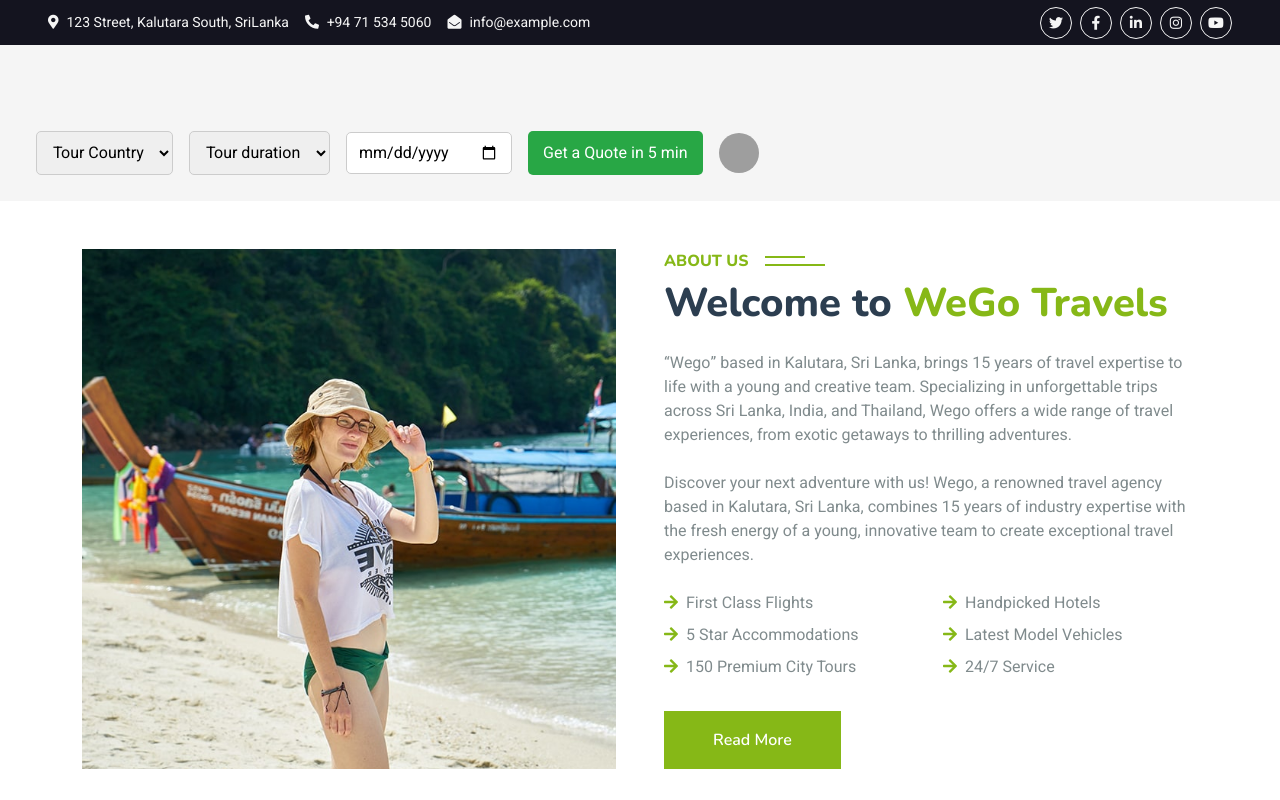
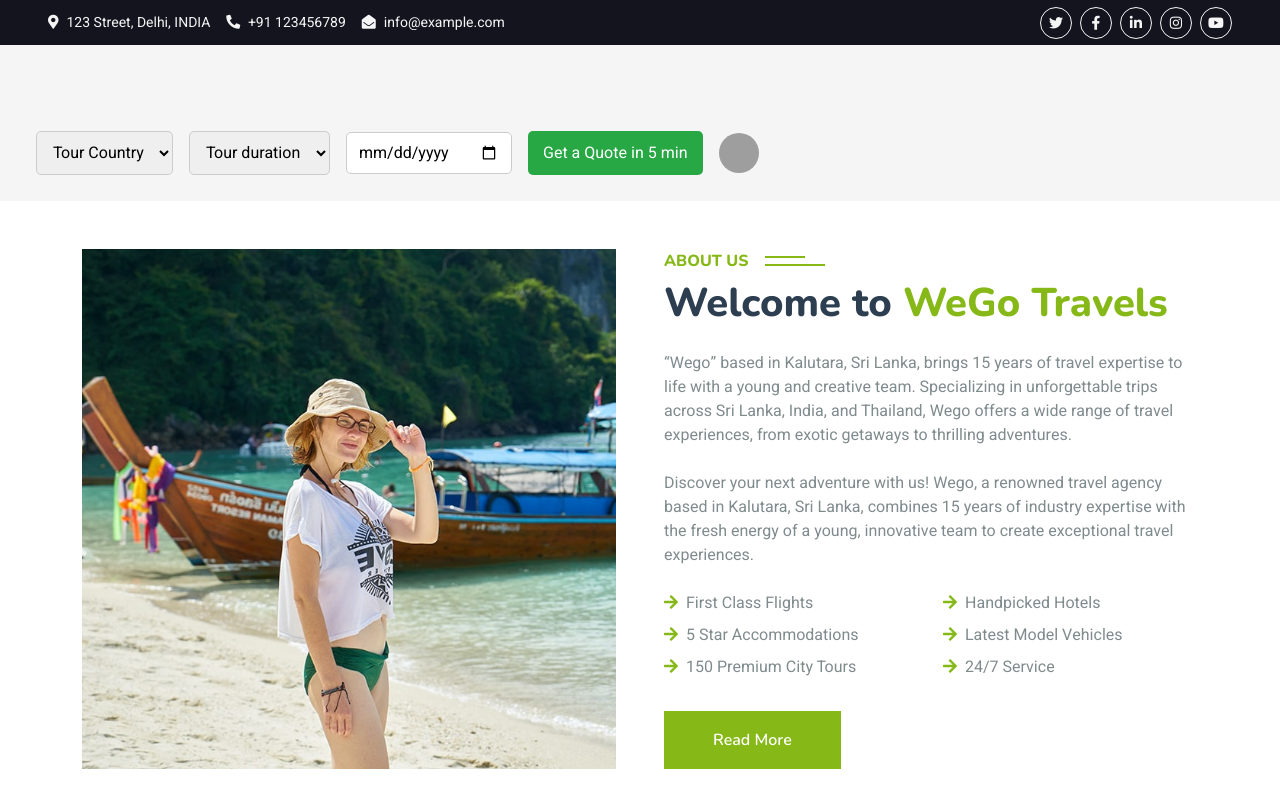
Before and after one commit to SATYAMSUMAN24/WEGO, a React (Create React App) app: page / in a window 1280 px wide. Shown: the top 800 px of the page. Built offline with nearby package versions, Linux system fonts and the light colour scheme; grey boxes are pictures that could not be loaded.

Commit message:
Header.jsx

```diff
--- a/src/components/Header.jsx
+++ b/src/components/Header.jsx
@@ -29,11 +29,11 @@ function Header() {
           >
             <small className="me-3 text-light">
               <i className="fa fa-map-marker-alt me-2" />
-              123 Street, Kalutara South, SriLanka
+              123 Street, Delhi, INDIA
             </small>
             <small className="me-3 text-light">
               <i className="fa fa-phone-alt me-2" />
-              +94 71 534 5060
+              +91 123456789
             </small>
             <small className="text-light">
               <i className="fa fa-envelope-open me-2" />
```
